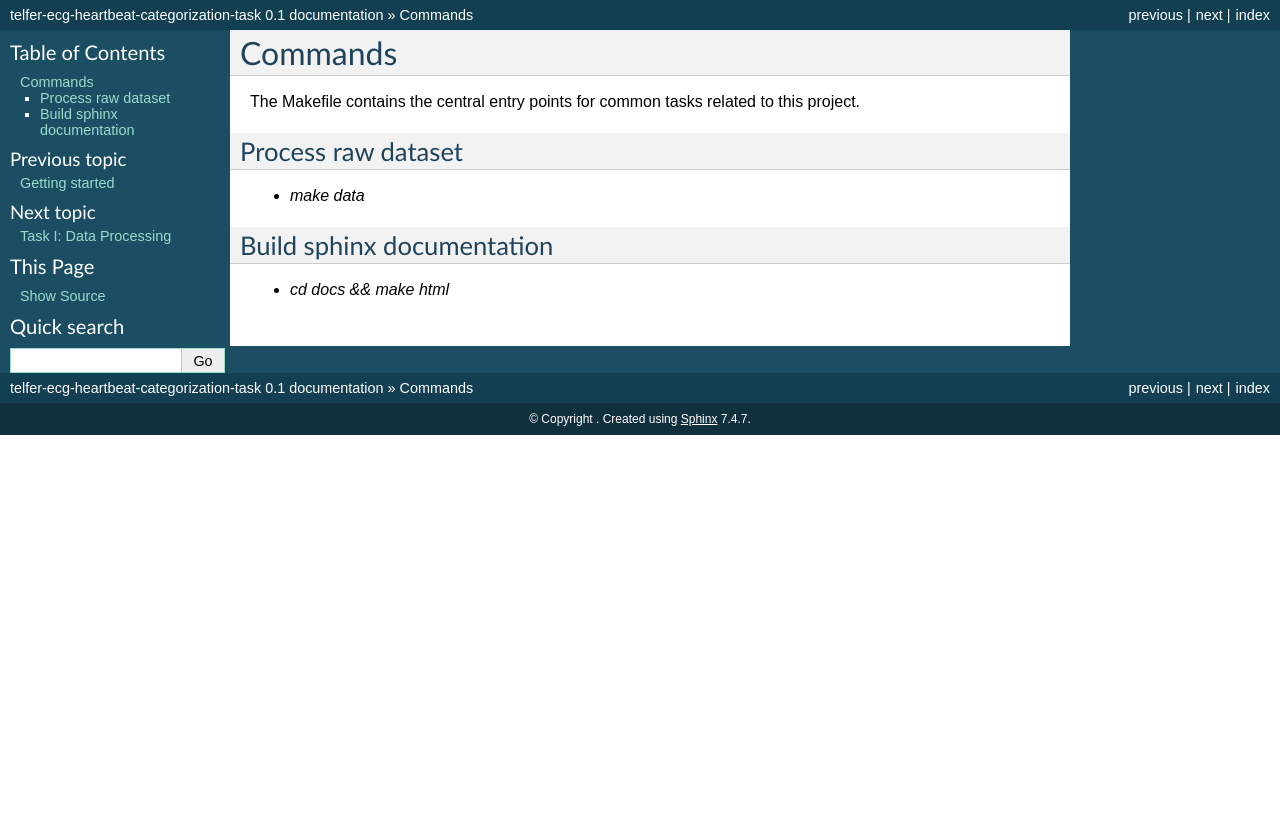
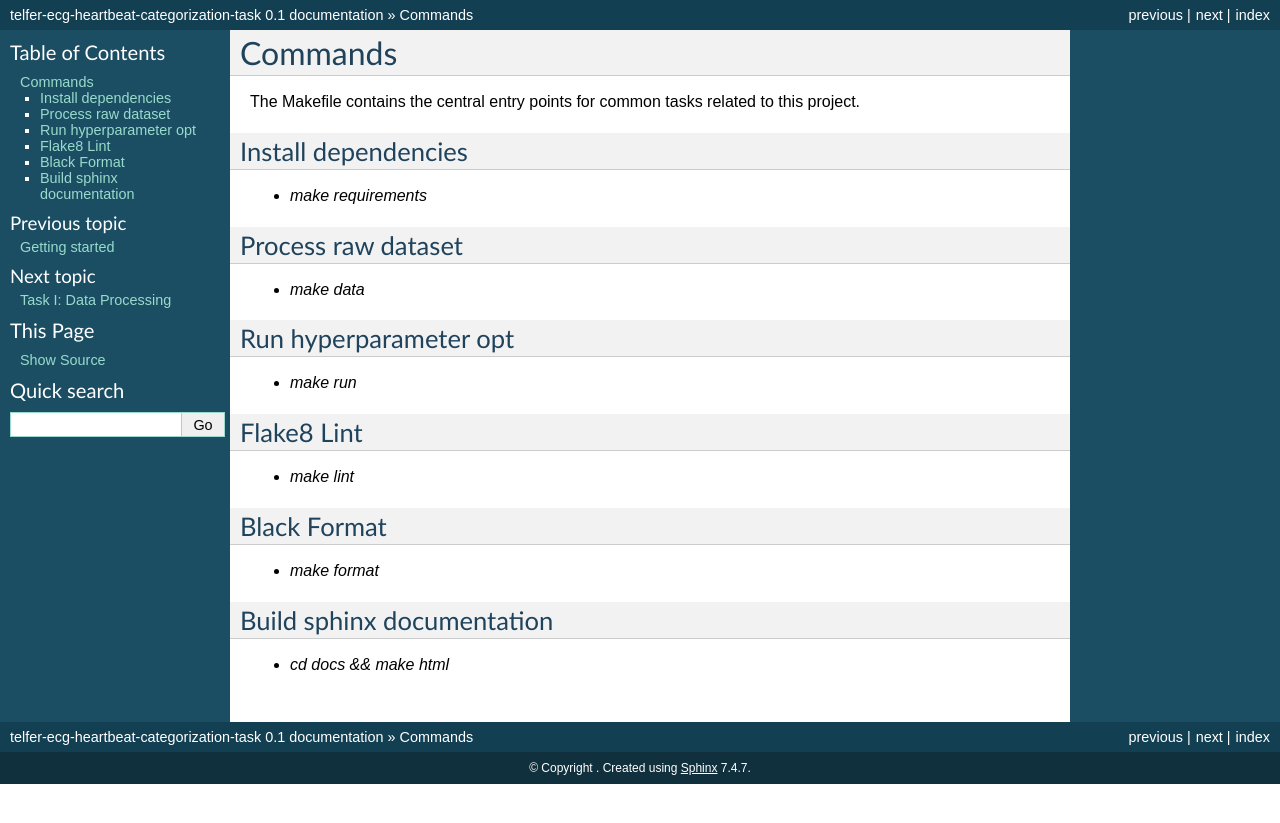
Before and after one commit to A-Telfer/telfer-ecg-heartbeat-categorization-task, a Sphinx documentation site: the page built from docs/commands.rst, in a window 1280 px wide. Shown: the top 823 px of the page. Built offline with Sphinx 7.4.7, drawn with Linux system fonts in a browser that asks for light colours.

Commit message:
Updated docs

```diff
--- a/docs/commands.rst
+++ b/docs/commands.rst
@@ -3,10 +3,26 @@ Commands
 
 The Makefile contains the central entry points for common tasks related to this project.
 
+Install dependencies
+^^^^^^^^^^^^^^^^^^^^
+* `make requirements`
+
 Process raw dataset
 ^^^^^^^^^^^^^^^^^^^
 * `make data`
 
+Run hyperparameter opt
+^^^^^^^^^^^^^^^^^^^^^^
+* `make run`
+
+Flake8 Lint
+^^^^^^^^^^^
+* `make lint`
+
+Black Format
+^^^^^^^^^^^^
+* `make format`
+
 Build sphinx documentation
 ^^^^^^^^^^^^^^^^^^^^^^^^^^
 * `cd docs && make html`
```
Also changed, not shown: 6 other files.
